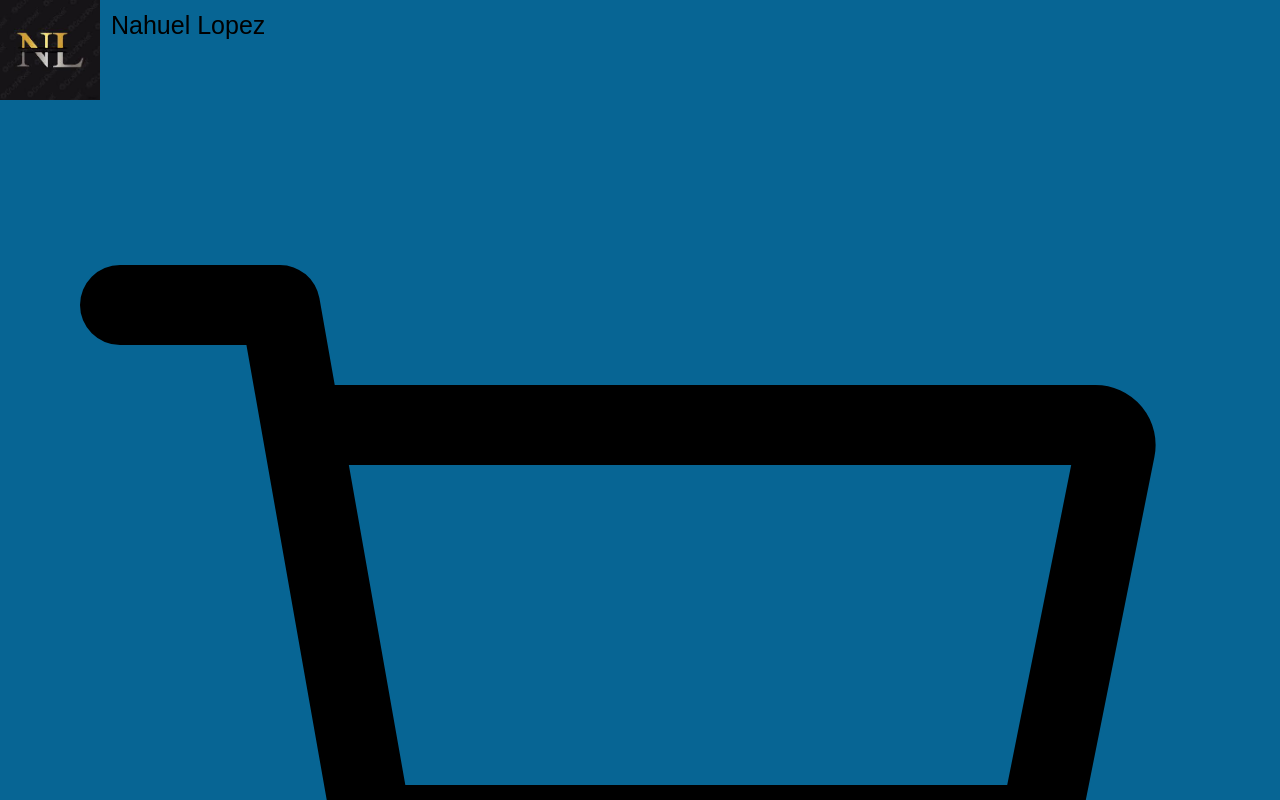
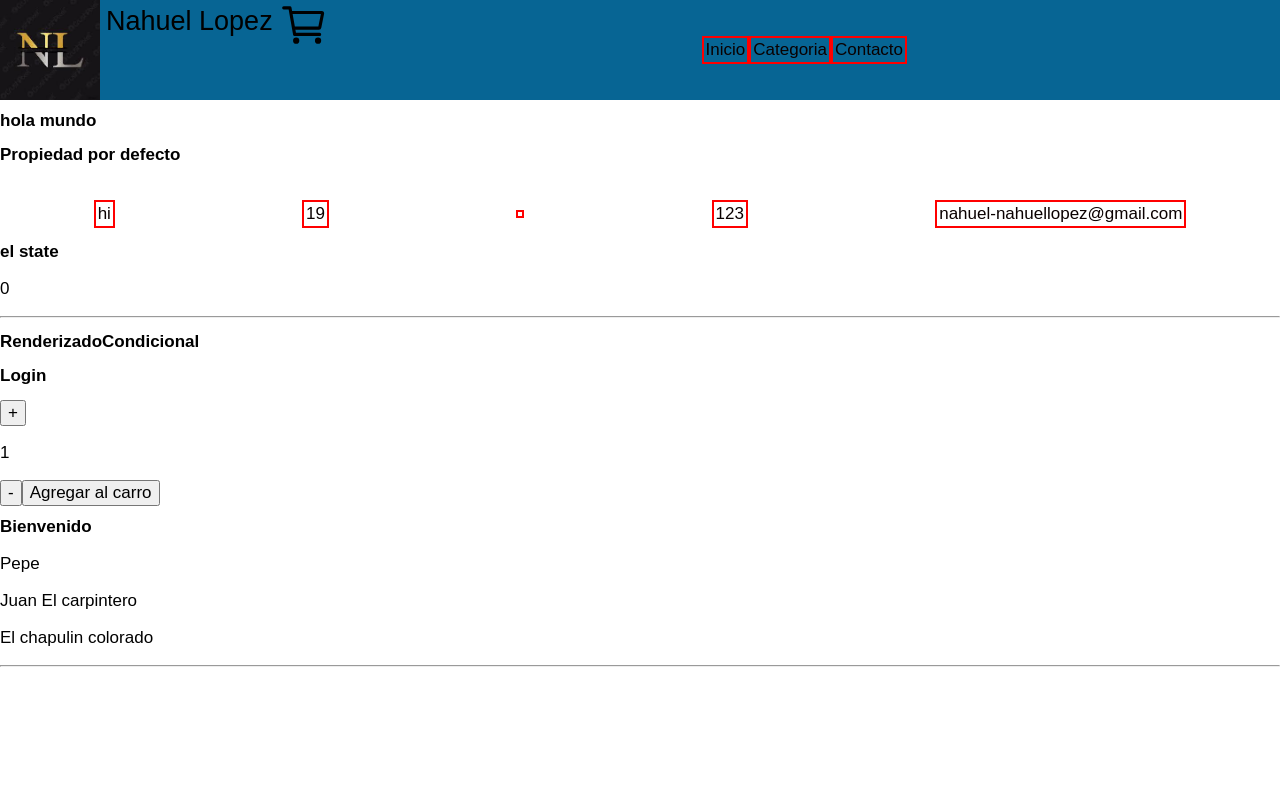
Before and after one commit to NahuelcrLopez/CV-Lopez, a React app: page / in a window 1280 px wide. Shown: the top 800 px of the page. Built offline with nearby package versions, Linux system fonts and the light colour scheme.

Commit message:
Consumiendo Apis

```diff
--- a/src/App.css
+++ b/src/App.css
@@ -4,3 +4,8 @@
     text-decoration: none;
     list-style: none;
 }
+header{
+    display: flex;
+    justify-content: space-between;
+    z-index: 100;
+}
--- a/src/App.js
+++ b/src/App.js
@@ -2,12 +2,27 @@ import logo from './logo.svg';
 import './App.css';
 import NavBar from './componentes/navBar';
 import ItemListContainer from './componentes/ItemListContainer';
+import Propiedades from './componentes/Propiedades';
+import Estado from './componentes/Estado';
+import RenderizadoCondicional from './componentes/RenderizadoCondicional';
+
 function App() {
   return (
     <div>
         <NavBar />
+        <Propiedades
+        saludo="hola mundo"
+        cadena= "hi"
+        numero={19}
+        booleano= {true}
+        arreglo={[1,2,3]}
+        objeto={{nombre: "nahuel", correo:"nahuellopez@gmail.com"}}
+        />
+        <Estado />
+        <hr />
+        <RenderizadoCondicional />
         <ItemListContainer Bienvenida="Bienvenido"/>
-        <img src={logo} alt="" srcset="" />
+        <hr />
     </div>
   );
 }
--- a/src/componentes/CartWidget.js
+++ b/src/componentes/CartWidget.js
@@ -1,5 +1,5 @@
 import React from 'react'
-
+import "./style/NavBarStyle.css";
 export default function CartWidget(props) { //hereda el elemnto del padre
     return (
         <div>
--- /dev/null
+++ b/src/componentes/Estado.js
@@ -0,0 +1,23 @@
+import React, { Component } from 'react'
+
+export default class estado extends Component {
+    constructor(props){
+        super(props);
+        this.state = {
+            contador: 0,
+        }
+        // setInterval(()=>{
+        //     this.setState({ //el setState cambia el estado
+        //         contador:this.state.contador + 1
+        //     });
+        // },1000);
+    }
+    render() {
+        return (
+            <div>
+                <h2>el state</h2>
+                <p>{this.state.contador}</p>
+            </div>
+        );
+    }
+}
--- a/src/componentes/ItemListContainer.js
+++ b/src/componentes/ItemListContainer.js
@@ -1,7 +1,9 @@
 import React,{useEffect,useState} from "react";
 import ItemCounter from "./ItemCounter";
 import ItemList from "./ItemList";
+
 export default function ItemListContainer(props) {
+
   const Data = [
     {
       id: 2,
@@ -39,6 +41,7 @@ export default function ItemListContainer(props) {
     });
   }, []);
 
+
   if (loading) {
     return <div>Loading....</div>;
   }
--- a/src/componentes/Propiedades.js
+++ b/src/componentes/Propiedades.js
@@ -1,9 +1,23 @@
 import React from 'react'
 
-export default function Propiedades() {
+export default function Propiedades(props) {
     return (
         <div>
-
+            <h1>{props.saludo}</h1>
+            <h2>{props.propiedadPorDefecto}</h2>
+            <br />
+            <ul>
+                <li>{props.cadena}</li>
+                <li>{props.numero}</li>
+                <li>{props.booleano}</li>
+                <li>{props.arreglo}</li>
+                <li>{props.objeto.nombre + "-"+ props.objeto.correo}</li>
+            </ul>
         </div>
     )
 }
+
+//Esto hace un objeto que define propiedades por defecto
+Propiedades.defaultProps ={
+    propiedadPorDefecto: "Propiedad por defecto"
+}
--- /dev/null
+++ b/src/componentes/RenderizadoCondicional.js
@@ -0,0 +1,35 @@
+import React, { Component } from 'react'
+
+function Login(){
+    return(
+        <div>
+            <h2>Login</h2>
+        </div>
+    )
+}
+
+function Logout(){
+    return(
+        <div>
+            <h2>Logout</h2>
+        </div>
+    )
+}
+
+export default class RenderizadoCondicional extends Component {
+    constructor(props){
+        super(props);
+        this.state ={
+            session:true,
+        };
+    }
+    render() {
+        return (
+            <div>
+                <h2>RenderizadoCondicional </h2>
+                {/* Si es true ejecuta login sino ejecuta logout */}
+                {this.state.session?<Login /> : <Logout />}
+            </div>
+        )
+    }
+}
--- a/src/componentes/style/NavBarStyle.css
+++ b/src/componentes/style/NavBarStyle.css
@@ -1,6 +1,7 @@
 header{
     background-color:rgb(7, 101, 148);
     padding: 0;
+    position: relative;
 }
 .logo{
     width: auto;
@@ -9,27 +10,28 @@ header{
 .nombrePrincipal{
     color: black ;
     text-decoration: none;
-    font-size: 25px;
+    font-size: 27px;
     padding: 6px;
-    margin: 5px;
-    display: inline-block;
-    position: absolute;
+    display: flex;
+    position: relative;
     animation: infinite;
+    top:0;
+    right: auto;
 }
 ul{
     padding: 0;
-    margin: 0;
+    margin: auto;
     display: flex;
-    justify-content: center;
 }
 ul li {
     border: 2px solid red;
-    display: flex;
-    justify-content: center;
     margin: auto;
-    color: rgb(241, 234, 234);
+    padding: 2px;
+    color: rgb(10, 0, 0);
+
 }
-.cart{
-    width: auto;
-    height: 400px;
+img{
+    width: 50px;
+    height: 50px;
+    /* object-fit: cover; */
 }
```
Also changed, not shown: src/componentes/navBar.js.
